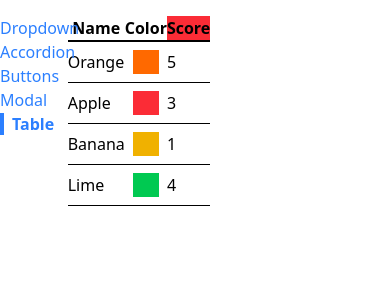
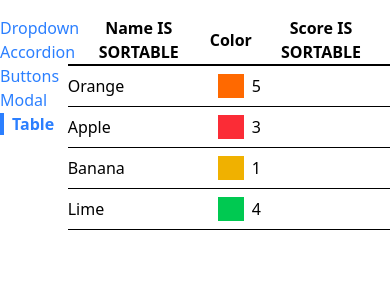
Before and after one commit to ayushthakali/Components, a React app: page /table in a window 390 px wide. Shown: the top 300 px of the page. Built offline with nearby package versions, Linux system fonts and the light colour scheme; the HTML template or start-up script is replaced by a standard one.

Commit message:
feat:SortableTable,js added

```diff
--- /dev/null
+++ b/src/components/SortableTable.js
@@ -0,0 +1,61 @@
+import Table from "./Table";
+import { useState } from "react";
+
+function SortableTable(props) {
+  const [sortOrder, setSortOrder] = useState(null);
+  const [sortBy, setSortBy] = useState(null);
+  const { config, data } = props;
+
+  const handleClick = (label) => {
+    if (sortOrder === null) {
+      setSortOrder("asc");
+      setSortBy(label);
+    } else if (sortOrder === "asc") {
+      setSortOrder("desc");
+      setSortBy(label);
+    } else if (sortOrder === "desc") {
+      setSortOrder(null);
+      setSortBy(null);
+    }
+  };
+
+  let sortedData = data;
+  if (sortOrder && sortBy) {
+    const { sortValue } = config.find((column) => column.label === sortBy);
+    sortedData = [...data].sort((a, b) => {
+      const valueA = sortValue(a);
+      const valueB = sortValue(b);
+
+      const reverseOrder = sortOrder === "asc" ? 1 : -1;
+
+      if (typeof valueA === "string") {
+        return valueA.localeCompare(valueB) * reverseOrder;
+      } else {
+        return (valueA - valueB) * reverseOrder;
+      }
+    });
+  }
+
+  const updatedConfig = config.map((column) => {
+    if (!column.sortValue) {
+      return column;
+    }
+
+    return {
+      ...column,
+      header: () => (
+        <th onClick={() => handleClick(column.label)}>
+          {column.label} IS SORTABLE
+        </th>
+      ),
+    };
+  });
+
+  return (
+    <div>
+      <Table {...props} data={sortedData} config={updatedConfig} />
+    </div>
+  );
+}
+
+export default SortableTable;
--- a/src/pages/TablePage.js
+++ b/src/pages/TablePage.js
@@ -1,4 +1,4 @@
-import Table from "../components/Table";
+import SortableTable from "../components/SortableTable";
 
 function TablePage() {
   const data = [
@@ -9,18 +9,29 @@
   ];
 
   const config = [
-    { label: "Name ", render: (fruit) => fruit.name },
-    { label: "Color", render: (fruit) => <div className={`p-3 m-2 ${fruit.color}`}></div> },
-    { label: "Score", render: (fruit) => fruit.score , header:()=><th className="bg-red-500">Score</th>},
+    {
+      label: "Name ",
+      render: (fruit) => fruit.name,
+      sortValue: (fruit) => fruit.name,
+    },
+    {
+      label: "Color",
+      render: (fruit) => <div className={`p-3 m-2 ${fruit.color}`}></div>,
+    },
+    {
+      label: "Score",
+      render: (fruit) => fruit.score,
+      sortValue: (fruit) => fruit.score,
+    },
   ];
 
-  const keyFn =(fruit)=>{
-      return fruit.name;
-  }
+  const keyFn = (fruit) => {
+    return fruit.name;
+  };
 
   return (
     <div>
-      <Table data={data} config={config} keyFn={keyFn} />
+      <SortableTable data={data} config={config} keyFn={keyFn} />
     </div>
   );
 }
```
